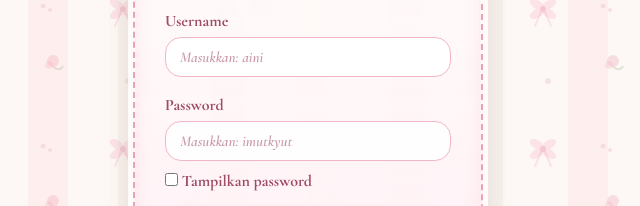
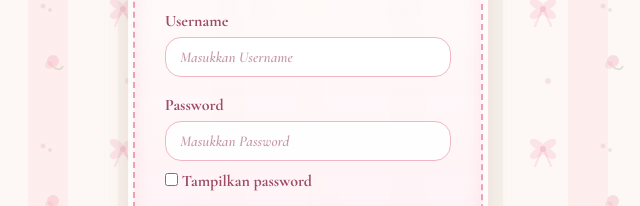
Before and after one commit to cecan1010/Ujian-Praktik-Informatika, a plain HTML site: page ai eni.html in a window 1280 px wide. Shown: the part 304-510 px from the top of the page, 332-972 px from the left. Drawn offline with nearby package versions, Linux system fonts and the light colour scheme; a web font is replaced by a local one.

Commit message:
Update ai eni.html

```diff
--- a/ai eni.html
+++ b/ai eni.html
@@ -315,11 +315,11 @@
     <form id="loginForm">
       <div class="form-group">
         <label for="username">Username</label>
-        <input type="text" id="username" placeholder="Masukkan: aini" required>
+        <input type="text" id="username" placeholder="Masukkan Username" required>
       </div>
       <div class="form-group">
         <label for="password">Password</label>
-        <input type="password" id="password" placeholder="Masukkan: imutkyut" required>
+        <input type="password" id="password" placeholder="Masukkan Password" required>
         <label class="show-pass">
           <input type="checkbox" id="togglePassword"> Tampilkan password
         </label>
```
